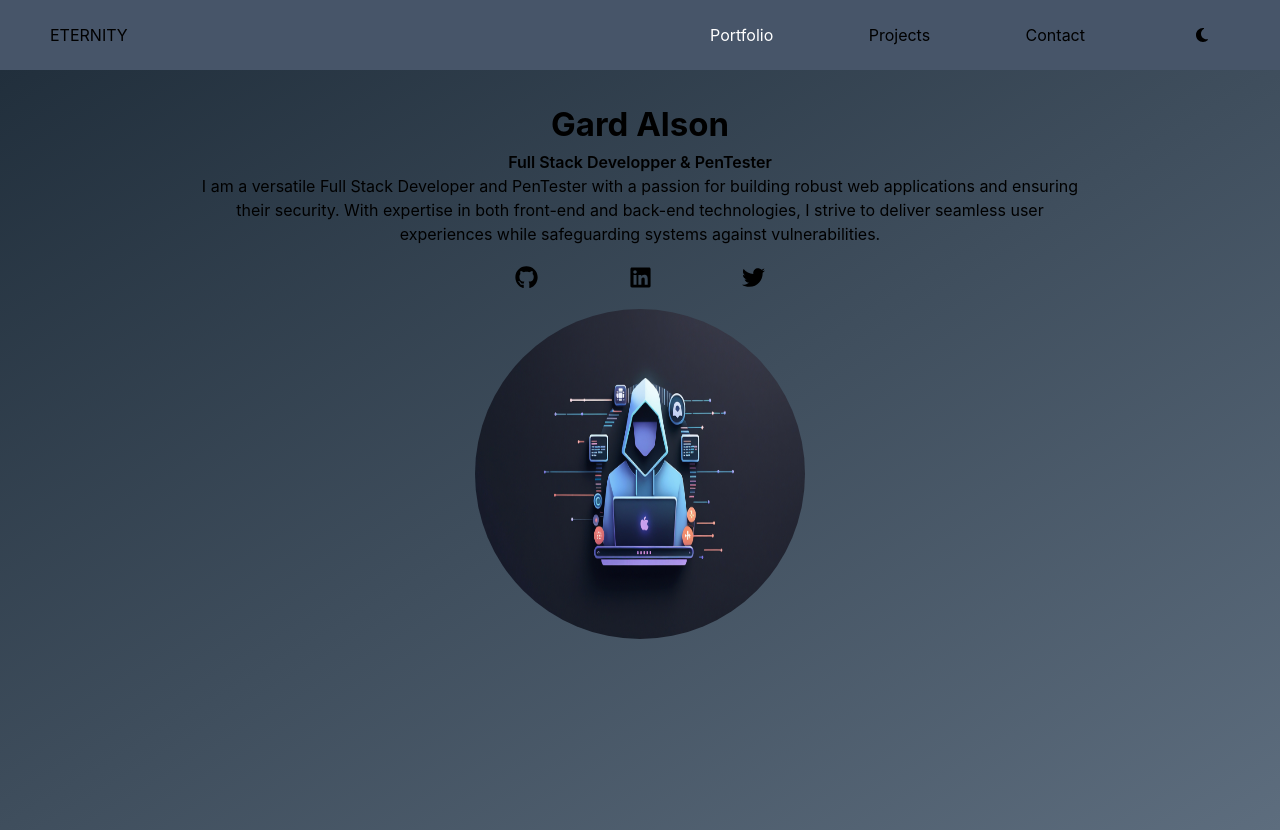
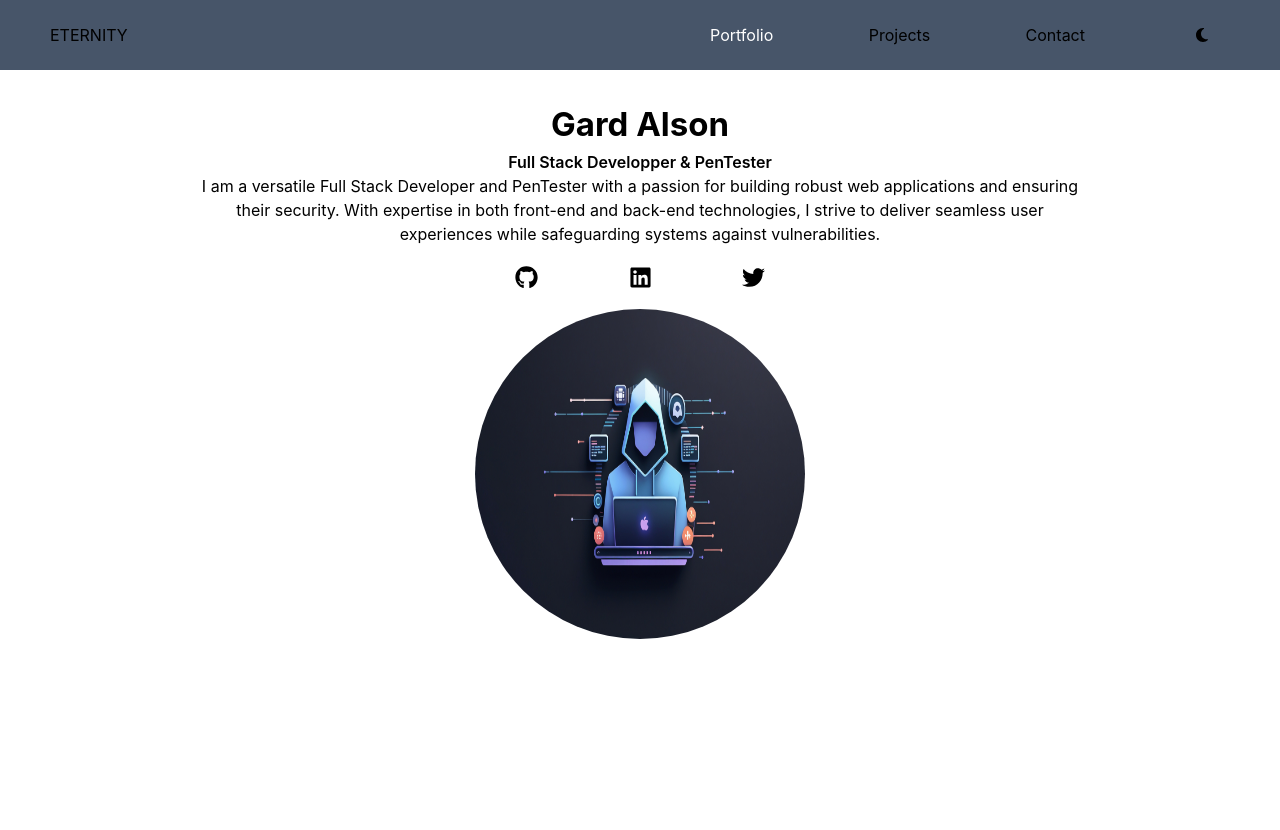
Before and after one commit to alsongard/alsongard, a React (Create React App) app in the folder devportfolio/: page / in a window 1280 px wide. Built offline with nearby package versions, Linux system fonts and the light colour scheme.

Commit message:
removed unused icons

```diff
--- a/devportfolio/src/components/home.js
+++ b/devportfolio/src/components/home.js
@@ -1,12 +1,12 @@
 import { FaTwitter } from "react-icons/fa";
-import { FaGit, FaLinkedin } from "react-icons/fa6";
+import {  FaLinkedin } from "react-icons/fa6";
 import { FaGithub } from "react-icons/fa";
 import user_1 from "../images/user_1.jpg"
 
 function Home()
 {
     return (
-        <section className="bg-gradient-to-tl from-[rgb(93,109,126)] to-[rgb(33,47,60)] h-[95vh] ">
+        <section className="dark:bg-gradient-to-tl from-[rgb(93,109,126)] to-[rgb(33,47,60)] h-[95vh] ">
             <div className="pt-[30px]">
                 <h1 className="text-center text-[33px] font-bold">Gard Alson</h1>
                 <p className="text-center font-semibold">Full Stack Developper & PenTester</p>
```
